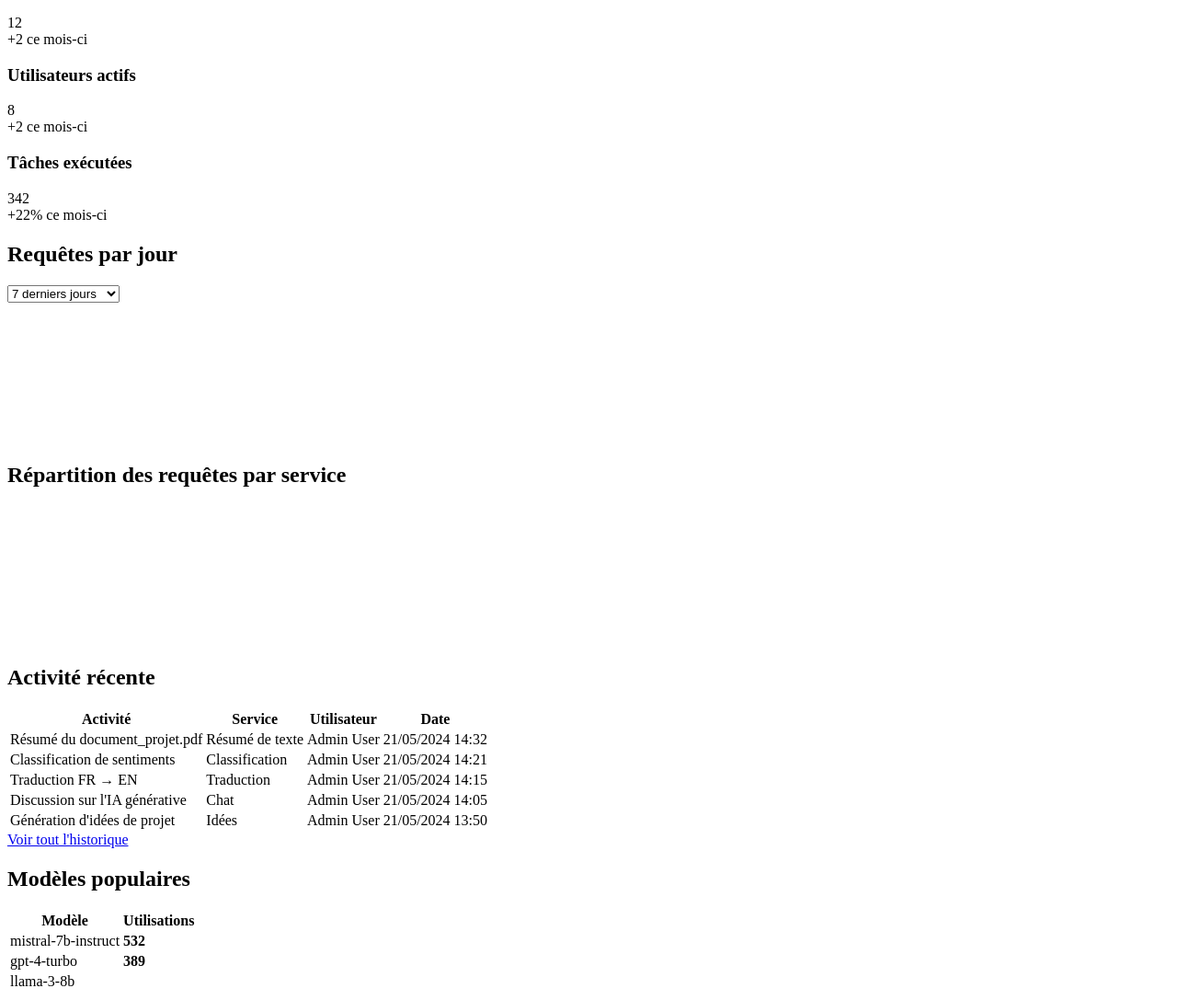
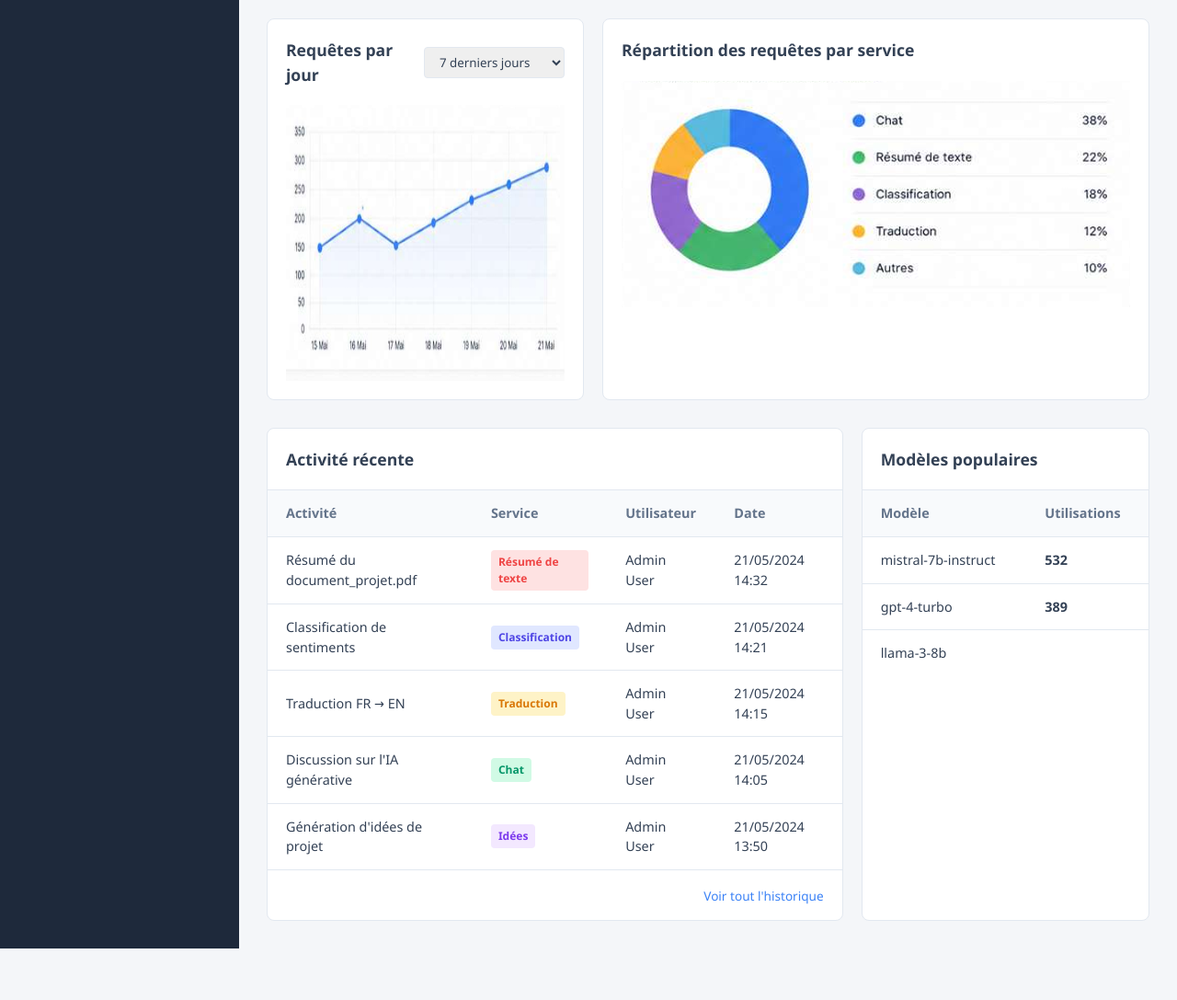
Before and after one commit to cheikhahmedtidiane/AI-Workspace, a plain HTML site: page index.html in a window 1280 px wide. Shown: the part 559-1646 px from the top of the page at 92% size. After the commit the page ends 1590 px from the top, so only its background shows below. Drawn offline with Linux system fonts and the light colour scheme; files that its build step writes are made by us from their sources.

Commit message:
Partie 2 – Design CSS de l’AI Workspace : Utilisation des boîtes flexibles et des grilles , Ajout de couleurs, d’espacements et de tout design nécessaire

```diff
--- a/css/style.css
+++ b/css/style.css
@@ -0,0 +1,326 @@
+/* ==========================================================================
+    Partie 2 – Design CSS de l’AI Workspace
+    Créatiojn du fichier style.css  pour le design de l’interface de l’AI Workspace
+    Réinitialisation CSS
+    Utilisation des boîtes flexibles et des grilles
+    Ajout de couleurs, d’espacements et de tout design nécessaire
+   ========================================================================== */
+* {
+    margin: 0;
+    padding: 0;
+    box-sizing: border-box;
+}
+
+:root {
+    /* Couleurs principales */
+    --bg-app: #f4f6f9;
+    --bg-sidebar: #1e293b;
+    --bg-card: #ffffff;
+    --text-main: #334155;
+    --text-light: #64748b;
+    --border-color: #e2e8f0;
+
+    /* Couleurs d'accents  */
+    --color-blue: #3b82f6;
+    --color-green: #10b981;
+    --color-orange: #f59e0b;
+    --color-purple: #8b5cf6;
+    --color-pink: #ec4899;
+}
+
+body {
+    font-family: 'Segoe UI', Tahoma, Geneva, Verdana, sans-serif;
+    background-color: var(--bg-app);
+    color: var(--text-main);
+    line-height: 1.5;
+}
+
+/* ==========================================================================
+   2. DISPOSITION GLOBALE (LAYOUT)
+   ========================================================================== */
+.app-container {
+    display: flex;
+    min-height: 100vh;
+}
+
+/* 3. BARRE LATÉRALE (SIDEBAR) */
+.sidebar {
+    width: 260px;
+    background-color: var(--bg-sidebar);
+    color: #ffffff;
+    display: flex;
+    flex-direction: column;
+    flex-shrink: 0;
+}
+
+.sidebar-header {
+    padding: 24px;
+    border-bottom: 1px solid #334155;
+}
+
+.sidebar-header h2 {
+    font-size: 1.25rem;
+    font-weight: 600;
+    letter-spacing: 0.5px;
+}
+
+.sidebar-nav {
+    padding: 20px 0;
+}
+
+.sidebar-nav ul {
+    list-style: none;
+}
+
+.sidebar-nav li a {
+    display: block;
+    padding: 12px 24px;
+    color: #94a3b8;
+    text-decoration: none;
+    transition: all 0.3s ease;
+}
+
+.sidebar-nav li a:hover,
+.sidebar-nav li.active a {
+    color: #ffffff;
+    background-color: #334155;
+    border-left: 4px solid var(--color-blue);
+}
+
+/* CONTENEUR PRINCIPAL DE DROITE */
+.main-content {
+    flex-grow: 1;
+    display: flex;
+    flex-direction: column;
+    overflow-x: hidden;
+}
+
+/* ==========================================================================
+   4. EN-TÊTE (NAVBAR)
+   ========================================================================== */
+.navbar {
+    height: 70px;
+    background-color: var(--bg-card);
+    border-bottom: 1px solid var(--border-color);
+    display: flex;
+    justify-content: space-between;
+    align-items: center;
+    padding: 0 30px;
+}
+
+.navbar-title {
+    font-size: 1.15rem;
+    font-weight: 600;
+}
+
+.navbar-user {
+    display: flex;
+    align-items: center;
+    gap: 8px;
+    cursor: pointer;
+}
+
+.user-name {
+    font-weight: 500;
+}
+
+.user-arrow {
+    font-size: 0.75rem;
+    color: var(--text-light);
+}
+
+/* ==========================================================================
+   5. CONTENU DU TABLEAU DE BORD
+   ========================================================================== */
+.dashboard-view {
+    padding: 30px;
+}
+
+.dashboard-header {
+    margin-bottom: 30px;
+}
+
+.dashboard-header h1 {
+    font-size: 1.75rem;
+    margin-bottom: 4px;
+}
+
+.dashboard-header p {
+    color: var(--text-light);
+}
+
+/* GRILLE DES CARTES DE STATISTIQUES (KPIs) */
+.kpi-grid {
+    display: grid;
+    grid-template-columns: repeat(auto-fit, minmax(200px, 1fr));
+    gap: 20px;
+    margin-bottom: 30px;
+}
+
+.kpi-card {
+    background-color: var(--bg-card);
+    padding: 20px;
+    border-radius: 8px;
+    border: 1px solid var(--border-color);
+}
+
+.kpi-card h3 {
+    font-size: 0.85rem;
+    color: var(--text-light);
+    text-transform: uppercase;
+    letter-spacing: 0.5px;
+    margin-bottom: 12px;
+}
+
+.kpi-value {
+    font-size: 2rem;
+    font-weight: 700;
+    margin-bottom: 8px;
+}
+
+.kpi-trend {
+    font-size: 0.85rem;
+    font-weight: 500;
+}
+
+.trend-blue { color: var(--color-blue); }
+.trend-green { color: var(--color-green); }
+.trend-orange { color: var(--color-orange); }
+
+/* GRILLE DES GRAPHIQUES */
+.charts-grid {
+    display: grid;
+    grid-template-columns: 2fr 1fr;
+    gap: 20px;
+    margin-bottom: 30px;
+}
+
+@media (max-width: 1024px) {
+    .charts-grid {
+        grid-template-columns: 1fr;
+    }
+}
+
+.chart-card {
+    background-color: var(--bg-card);
+    border-radius: 8px;
+    border: 1px solid var(--border-color);
+    padding: 20px;
+}
+
+.chart-header {
+    display: flex;
+    justify-content: space-between;
+    align-items: center;
+    margin-bottom: 20px;
+}
+
+.chart-header h2 {
+    font-size: 1.1rem;
+    font-weight: 600;
+}
+
+.chart-header select {
+    padding: 6px 12px;
+    border-radius: 4px;
+    border: 1px solid var(--border-color);
+    outline: none;
+    font-family: inherit;
+    color: var(--text-main);
+}
+
+.chart-wrapper {
+    position: relative;
+    height: 300px;
+    width: 100%;
+}
+
+/* GRILLE DES TABLEAUX DE DONNÉES */
+.data-grid {
+    display: grid;
+    grid-template-columns: 2fr 1fr;
+    gap: 20px;
+}
+
+@media (max-width: 1024px) {
+    .data-grid {
+        grid-template-columns: 1fr;
+    }
+}
+
+.table-card {
+    background-color: var(--bg-card);
+    border-radius: 8px;
+    border: 1px solid var(--border-color);
+    display: flex;
+    flex-direction: column;
+}
+
+.table-header {
+    padding: 20px;
+    border-bottom: 1px solid var(--border-color);
+}
+
+.table-header h2 {
+    font-size: 1.1rem;
+    font-weight: 600;
+}
+
+.table-wrapper {
+    overflow-x: auto;
+    flex-grow: 1;
+}
+
+table {
+    width: 100%;
+    border-collapse: collapse;
+    text-align: left;
+    font-size: 0.9rem;
+}
+
+th, td {
+    padding: 14px 20px;
+    border-bottom: 1px solid var(--border-color);
+}
+
+th {
+    background-color: #f8fafc;
+    color: var(--text-light);
+    font-weight: 600;
+}
+
+tr:last-child td {
+    border-bottom: none;
+}
+
+.table-footer {
+    padding: 15px 20px;
+    border-top: 1px solid var(--border-color);
+    text-align: right;
+}
+
+.view-all {
+    font-size: 0.85rem;
+    color: var(--color-blue);
+    text-decoration: none;
+    font-weight: 500;
+}
+
+.view-all:hover {
+    text-decoration: underline;
+}
+
+/* BADGES DE SERVICE */
+.badge {
+    display: inline-block;
+    padding: 4px 8px;
+    border-radius: 4px;
+    font-size: 0.75rem;
+    font-weight: 600;
+}
+
+.badge-summary { background-color: #fee2e2; color: #ef4444; }
+.badge-classification { background-color: #e0e7ff; color: #4f46e5; }
+.badge-translation { background-color: #fef3c7; color: #d97706; }
+.badge-chat { background-color: #d1fae5; color: #059669; }
+.badge-ideas { background-color: #f3e8ff; color: #7c3aed; }
--- a/index.html
+++ b/index.html
@@ -5,7 +5,7 @@
     <meta name="viewport" content="width=device-width, initial-scale=1.0">
     <title>AI Workspace - Tableau de bord</title>
     <!-- Lien vers la feuille de style CSS -->
-    <link rel="stylesheet" href="style.css">
+    <link rel="stylesheet" href="./css/style.css">
     <!-- Chart.js CDN pour la future génération des graphiques en JavaScript -->
     <script src="https://jsdelivr.net"></script>
 </head>
@@ -102,7 +102,7 @@
                             </select>
                         </div>
                         <div class="chart-wrapper">
-                            <canvas id="requestsLineChart"></canvas>
+                            <img src="./images/courbe1.png" alt="Graphique des requêtes par jour" class="chart-img" width="100%" height="300">
                         </div>
                     </div>
 
@@ -112,11 +112,12 @@
                             <h2>Répartition des requêtes par service</h2>
                         </div>
                         <div class="chart-wrapper">
-                            <canvas id="servicesDoughnutChart"></canvas>
+                            <img src="./images/piecirc.png" alt="Répartition des requêtes par service" class="chart-img">
                         </div>
                     </div>
 
                 </section>
+
 
                 <!-- TABLEAUX DE DONNÉES (DATA TABLES)                 -->
                 <section class="data-grid">
```
Also changed, not shown: images/courbe1.png (added), images/piecirc.png (added).
